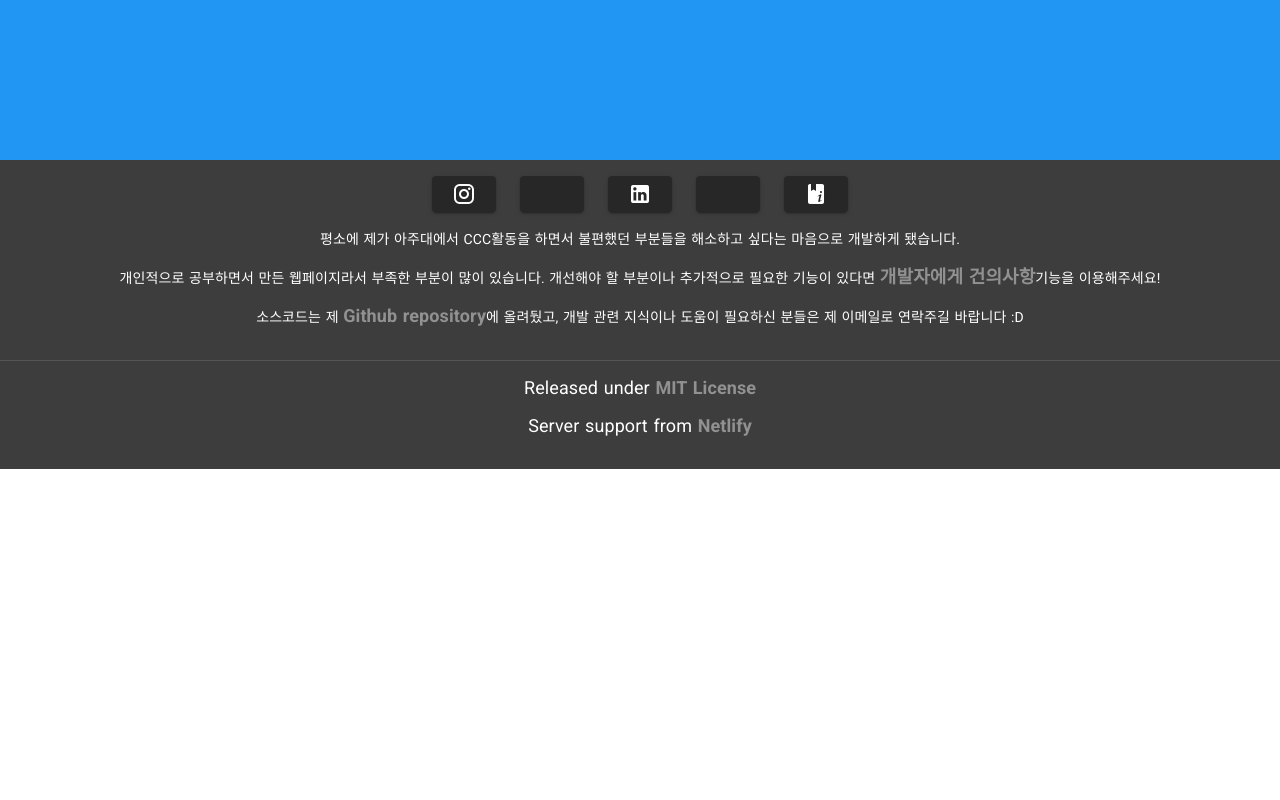
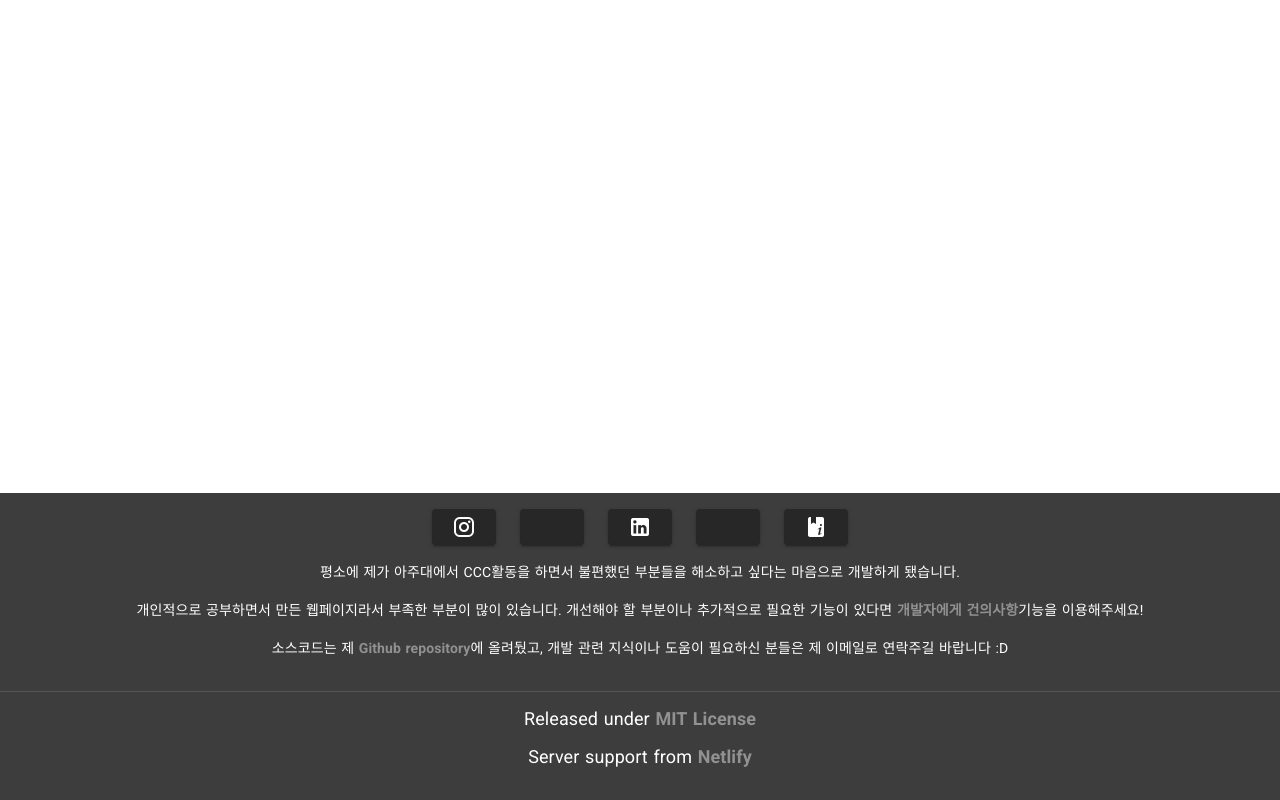
Before and after one commit to peterhyun1234/vue-ForSuwonCCC, a Nuxt app in the folder was-fsc/: page /about in a window 1280 px wide. Shown: the part 343-1143 px from the top of the page. Before the commit the page ends 812 px from the top, so only its background shows below. Built offline with nearby package versions, Linux system fonts and the light colour scheme.

Commit message:
after adopting linkig

```diff
--- a/was-fsc/layouts/default.vue
+++ b/was-fsc/layouts/default.vue
@@ -105,12 +105,20 @@
                   <p>평소에 제가 아주대에서 CCC활동을 하면서 불편했던 부분들을 해소하고 싶다는 마음으로 개발하게 됐습니다.</p>
                   <p>
                     <span>개인적으로 공부하면서 만든 웹페이지라서 부족한 부분이 많이 있습니다. 개선해야 할 부분이나 추가적으로 필요한 기능이 있다면 </span>
-                    <strong><span style="color: #919191; font-size: large;">개발자에게 건의사항</span></strong>
+                    <a href="/about" style="text-decoration:none">
+                      <strong>
+                        <span style="color: #919191;">개발자에게 건의사항</span>
+                      </strong>
+                    </a>
                     <span>기능을 이용해주세요!</span>
                   </p>
                   <p>
                     <span>소스코드는 제 </span>
-                    <strong><span style="color: #919191; font-size: large;">Github repository</span></strong>
+                    <a href="https://github.com/peterhyun1234/vue-ForSuwonCCC" style="text-decoration:none">
+                      <strong>
+                        <span style="color: #919191;">Github repository</span>
+                      </strong>
+                    </a>
                     <span>에 올려뒀고, 개발 관련 지식이나 도움이 필요하신 분들은 제 이메일로 연락주길 바랍니다 :D</span>
                   </p>
                 </v-card-text>
@@ -120,11 +128,15 @@
                 <v-card-text class="white--text">
                   <p style="font-size: large;">
                       <span>Released under </span>
-                      <strong><span style="color: #919191;">MIT License</span></strong>
+                      <a href="https://opensource.org/licenses/MIT" style="text-decoration:none">
+                        <strong><span style="color: #919191;">MIT License</span></strong>
+                      </a>
                   </p>
                   <p style="font-size: large;">
                       <span>Server support from </span>
-                      <strong><span style="color: #919191;">Netlify</span></strong>
+                      <a href="https://www.netlify.com/" style="text-decoration:none">
+                        <strong><span style="color: #919191;">Netlify</span></strong>
+                      </a>
                   </p>
                 </v-card-text>
               </v-card>
--- /dev/null
+++ b/was-fsc/pages/about.vue
@@ -0,0 +1,23 @@
+<template>
+    <v-app id="inspire">
+        about page
+    </v-app>
+</template>
+
+<script>
+
+export default {
+  components: {
+  }
+}
+</script>
+
+<style>
+.container {
+  min-height: 100vh;
+  display: flex;
+  justify-content: center;
+  align-items: center;
+  text-align: center;
+}
+</style>
```
